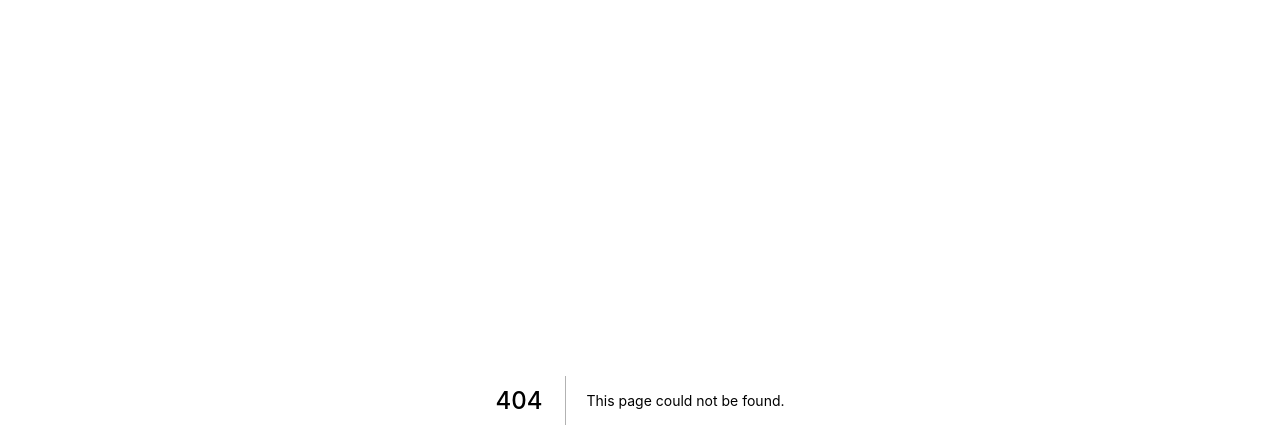
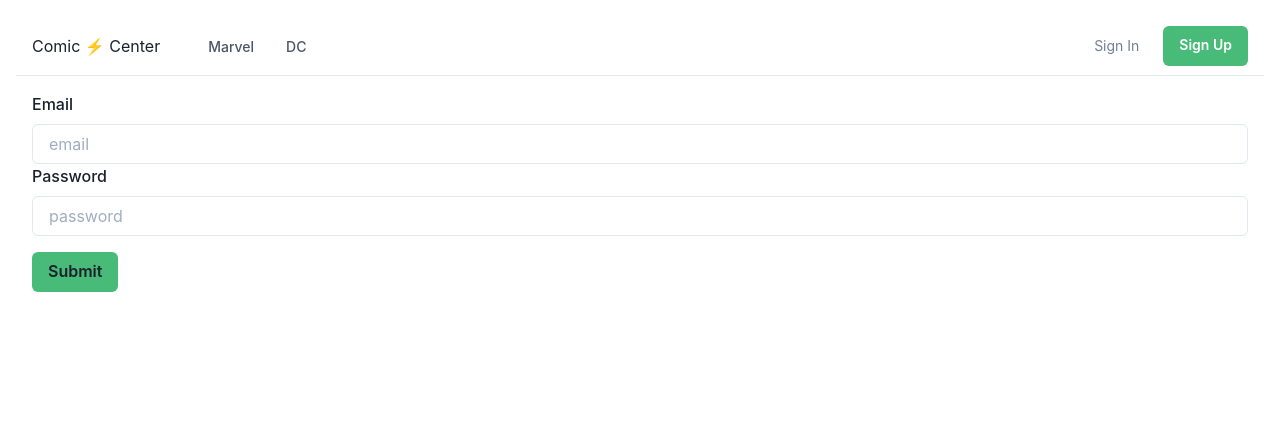
Before and after one commit to skarthikeyan96/comic-book-frontend, a Next.js app: page /register in a window 1280 px wide. Before the commit this address had no page. Shown: the top 448 px of the page. Built offline with nearby package versions, Linux system fonts and the light colour scheme.

Commit message:
feat: finish up register api and UI component

```diff
--- a/components/Navbar/index.tsx
+++ b/components/Navbar/index.tsx
@@ -21,6 +21,7 @@ import {
   useColorModeValue,
   useDisclosure,
 } from "@chakra-ui/react";
+import NextLink from "next/link";
 
 export default function WithSubnavigation() {
   const { isOpen, onToggle } = useDisclosure();
@@ -81,19 +82,20 @@ export default function WithSubnavigation() {
           >
             Sign In
           </Button>
+          <NextLink href="/register">
             <Button
               display={{ base: "none", md: "inline-flex" }}
               fontSize={"sm"}
               fontWeight={600}
               color={"white"}
               bg={"green.400"}
-            href={"#"}
               _hover={{
                 bg: "green.300",
               }}
             >
               Sign Up
             </Button>
+          </NextLink>
         </Stack>
       </Flex>
 
--- /dev/null
+++ b/components/Register/index.tsx
@@ -0,0 +1,59 @@
+import {
+  Button,
+  FormControl,
+  FormErrorMessage,
+  FormLabel,
+  Input,
+} from "@chakra-ui/react";
+import { useForm } from "react-hook-form";
+
+const onSubmit = (values: any) => {
+  return new Promise<void>((resolve) => {
+    setTimeout(() => {
+      alert(JSON.stringify(values, undefined, 2));
+      resolve();
+    }, 3000);
+  });
+};
+
+const Register = () => {
+  const {
+    handleSubmit,
+    register,
+    formState: { errors, isSubmitting },
+  } = useForm();
+
+  return (
+    <form onSubmit={handleSubmit(onSubmit)}>
+      <FormControl isInvalid={errors.name}>
+        <FormLabel htmlFor="name">Email</FormLabel>
+        <Input
+          id="email"
+          placeholder="email"
+          {...register("email", {
+            required: "This is required",
+          })}
+        />
+        <FormErrorMessage>
+          {errors.name && errors.name.message}
+        </FormErrorMessage>
+        <FormLabel htmlFor="password">Password</FormLabel>
+        <Input
+          id="password"
+          placeholder="password"
+          {...register("password", {
+            required: "This is required",
+          })}
+        />
+        <FormErrorMessage>
+          {errors.name && errors.name.message}
+        </FormErrorMessage>
+      </FormControl>
+      <Button mt={4} bg={"green.400"} isLoading={isSubmitting} type="submit">
+        Submit
+      </Button>
+    </form>
+  );
+};
+
+export default Register;
--- a/package.json
+++ b/package.json
@@ -13,10 +13,13 @@
     "@chakra-ui/react": "^1.7.3",
     "@emotion/react": "^11",
     "@emotion/styled": "^11",
+    "axios": "^0.24.0",
     "framer-motion": "^4",
     "next": "12.0.7",
+    "nookies": "^2.5.2",
     "react": "17.0.2",
-    "react-dom": "17.0.2"
+    "react-dom": "17.0.2",
+    "react-hook-form": "^7.22.5"
   },
   "husky": {
     "hooks": {
--- a/pages/_app.tsx
+++ b/pages/_app.tsx
@@ -1,10 +1,13 @@
-import { ChakraProvider } from "@chakra-ui/react";
+import { Box, ChakraProvider, CSSReset } from "@chakra-ui/react";
 import type { AppProps } from "next/app";
 
 const MyApp = ({ Component, pageProps }: AppProps) => {
   return (
     <ChakraProvider>
-      <Component {...pageProps} />
+      <CSSReset />
+      <Box p={4}>
+        <Component {...pageProps} />
+      </Box>
     </ChakraProvider>
   );
 };
--- a/pages/api/hello.ts
+++ /dev/null
@@ -1,13 +0,0 @@
-// Next.js API route support: https://nextjs.org/docs/api-routes/introduction
-import type { NextApiRequest, NextApiResponse } from "next";
-
-type Data = {
-  name: string;
-};
-
-export default function handler(
-  request: NextApiRequest,
-  response: NextApiResponse<Data>
-) {
-  response.status(200).json({ name: "John Doe" });
-}
--- /dev/null
+++ b/pages/api/register.ts
@@ -0,0 +1,30 @@
+// Next.js API route support: https://nextjs.org/docs/api-routes/introduction
+import axios from "axios";
+import type { NextApiRequest, NextApiResponse } from "next";
+import { setCookie } from "nookies";
+
+const register = async (request: NextApiRequest, response: NextApiResponse) => {
+  const { email, password } = request.body;
+  try {
+    const data = await axios.post(
+      "http://localhost:1337/api/auth/local/register",
+      {
+        email,
+        password,
+      }
+    );
+    // @ts-ignore
+    setCookie({ response }, "jwt", data.data.jwt, {
+      httpOnly: true,
+      secure: process.env.NODE_ENV !== "development",
+      maxAge: 30 * 24 * 60 * 60,
+      path: "/",
+    });
+
+    response.status(200).end();
+  } catch {
+    response.status(400).end();
+  }
+};
+
+export default register;
--- /dev/null
+++ b/pages/register.tsx
@@ -0,0 +1,23 @@
+import { Box } from "@chakra-ui/react";
+import type { NextPage } from "next";
+import Head from "next/head";
+
+import Layout from "../components/Layout";
+import RegisterComponent from "../components/Register";
+
+const Register: NextPage = () => {
+  return (
+    <Layout>
+      <Head>
+        <title>Comic Center</title>
+        <meta name="description" content="Comic Center" />
+        <link rel="icon" href="/favicon.ico" />
+      </Head>
+      <Box p={4}>
+        <RegisterComponent />
+      </Box>
+    </Layout>
+  );
+};
+
+export default Register;
```
Also changed, not shown: 1 other file (tests, documents, lock files or other folders). Lines whose indentation alone changed are shown as unchanged.
